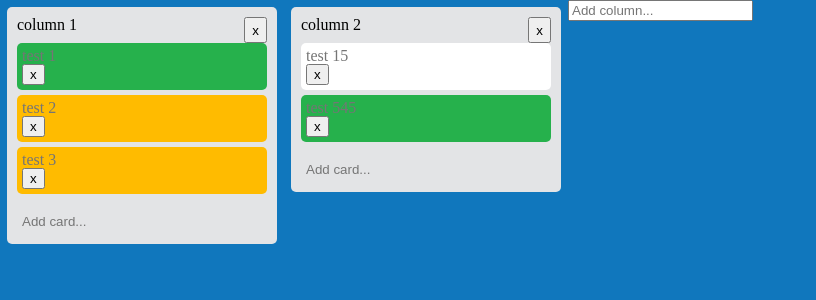
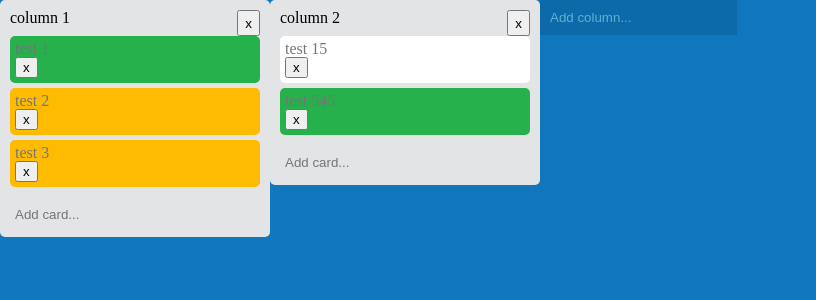
Before and after one commit to AlexandrPristupa/react-practice, a React (Create React App) app: page / in a window 1280 px wide. Shown: the top 300 px of the page, without its empty margins (0-816 px from the left). Built offline with nearby package versions, Linux system fonts and the light colour scheme.

Commit message:
fixed styles

```diff
--- a/src/styles/App.css
+++ b/src/styles/App.css
@@ -3,7 +3,6 @@
     float: left;
     width: 250px;
     padding: 10px;
-    margin: 7px;
     border-radius: 5px;
 }
 
@@ -32,6 +31,19 @@
     margin-top: 10px;
 }
 
-.add-card-input:focus {
+.add-card-input:focus,
+.add-card-input:active {
     outline: none;
+    border: none;
 }
+
+.add-list-input {
+    background: #0d6aa9;
+    border: none;
+    padding: 10px;
+    color: #62aed2;
+}
+
+.add-list-input::placeholder {
+    color: #62aed2;
+}
```
Also changed, not shown: src/components/addColumn.js (+6 -1 lines).
